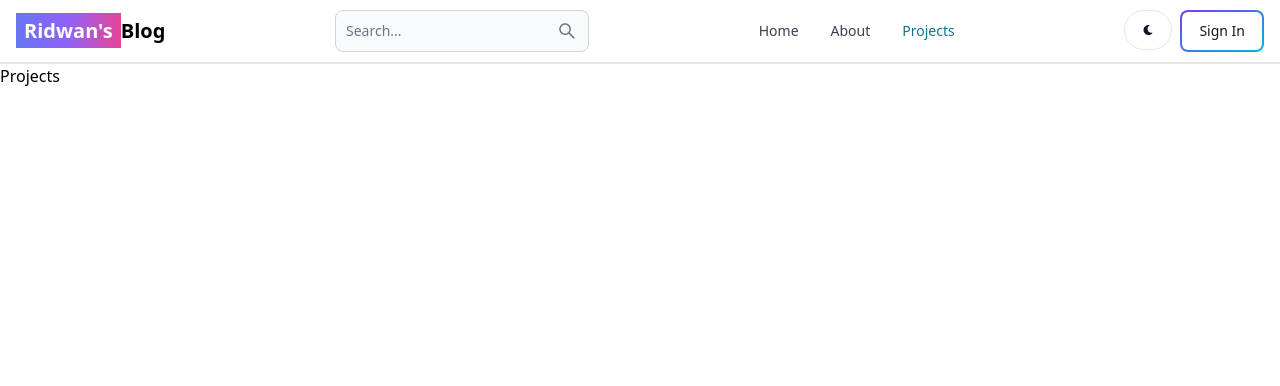
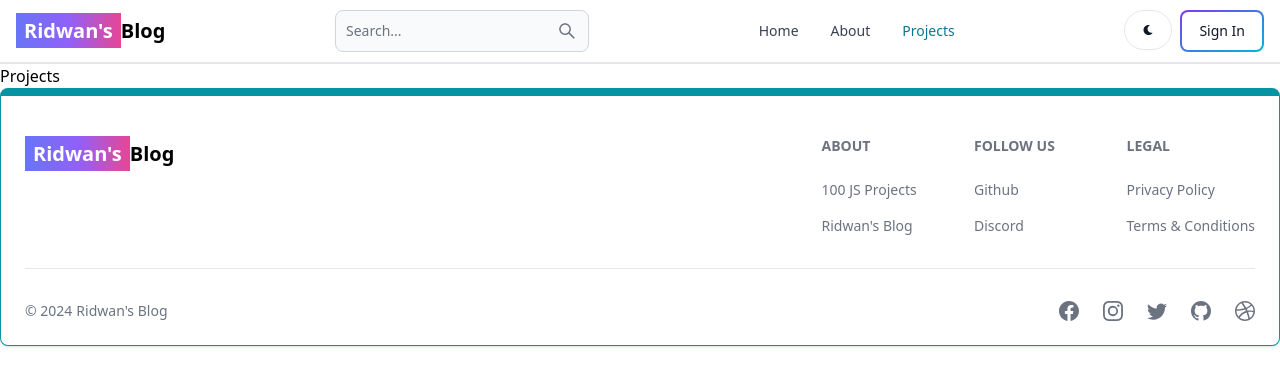
Before and after one commit to ridwanfirdaus96/mern-blog, a React (Vite) app in the folder client/: page /projects in a window 1280 px wide. Shown: the top 386 px of the page. Built offline with nearby package versions, Linux system fonts and the light colour scheme.

Commit message:
create and add the footer component

```diff
--- a/client/src/App.jsx
+++ b/client/src/App.jsx
@@ -6,6 +6,7 @@
 import Dashboard from './pages/Dashboard'
 import Projects from './pages/Projects'
 import Header from './components/Header'
+import FooterComponents from './components/Footer'
 
 export default function App() {
   return (
@@ -19,6 +20,7 @@
         <Route path="/dashboard" element={<Dashboard />}/>
         <Route path="/projects" element={<Projects />} />
       </Routes>
+    <FooterComponents />
     </BrowserRouter>
   )
 }
--- /dev/null
+++ b/client/src/components/Footer.jsx
@@ -0,0 +1,99 @@
+import { Footer } from "flowbite-react";
+import { Link } from "react-router-dom";
+import {
+  BsFacebook,
+  BsInstagram,
+  BsTwitter,
+  BsGithub,
+  BsDribbble,
+} from "react-icons/bs";
+
+export default function FooterComponents() {
+  return (
+    <Footer container className="border border-t-8 border-teal-500">
+      <div className="w-full max-w-7xl mx-auto">
+        <div className="grid w-full justify-between sm:flex md:grid-cols-1">
+          <div className="mt-5">
+            <Link
+              to="/"
+              className="self-center whitespace-nowrap text-lg sm:text-xl font-semibold dark:text-white"
+            >
+              <span className="px-2 py-1 bg-gradient-to-r from-indigo-500 via-purple-500 to-pink-500 text-white">
+                Ridwan&#39;s
+              </span>
+              Blog
+            </Link>
+          </div>
+          <div className="grid grid-cols-2 gap-8 mt-4 sm:grid-cols-3 sm:gap-6">
+            <div>
+              <Footer.Title title="About" />
+              <Footer.LinkGroup col>
+                <Footer.Link
+                  href="https://100projects.com"
+                  target="_blank"
+                  rel="noopener noreferrer"
+                >
+                  100 JS Projects
+                </Footer.Link>
+                <Footer.Link
+                  href="/about"
+                  target="_blank"
+                  rel="noopener noreferrer"
+                >
+                  Ridwan&#39;s Blog
+                </Footer.Link>
+              </Footer.LinkGroup>
+            </div>
+            <div>
+              <Footer.Title title="Follow Us" />
+              <Footer.LinkGroup col>
+                <Footer.Link
+                  href="https://github.com"
+                  target="_blank"
+                  rel="noopener noreferrer"
+                >
+                  Github
+                </Footer.Link>
+                <Footer.Link
+                  href="https://discord.com"
+                  target="_blank"
+                  rel="noopener noreferrer"
+                >
+                  Discord
+                </Footer.Link>
+              </Footer.LinkGroup>
+            </div>
+            <div>
+              <Footer.Title title="Legal" />
+              <Footer.LinkGroup col>
+                <Footer.Link
+                  href="https://github.com"
+                  target="_blank"
+                  rel="noopener noreferrer"
+                >
+                  Privacy Policy
+                </Footer.Link>
+                <Footer.Link href="#">Terms &amp; Conditions</Footer.Link>
+              </Footer.LinkGroup>
+            </div>
+          </div>
+        </div>
+        <Footer.Divider />
+        <div className="w-full sm:flex sm:items-center sm:justify-between">
+          <Footer.Copyright
+            href="#"
+            by="Ridwan&#39;s Blog"
+            year={new Date().getFullYear()}
+          />
+          <div className="flex gap-6 sm:mt-0 mt-4 sm:justify-center">
+            <Footer.Icon href="#" icon={BsFacebook} />
+            <Footer.Icon href="#" icon={BsInstagram} />
+            <Footer.Icon href="#" icon={BsTwitter} />
+            <Footer.Icon href="#" icon={BsGithub} />
+            <Footer.Icon href="#" icon={BsDribbble} />
+          </div>
+        </div>
+      </div>
+    </Footer>
+  );
+}
```
